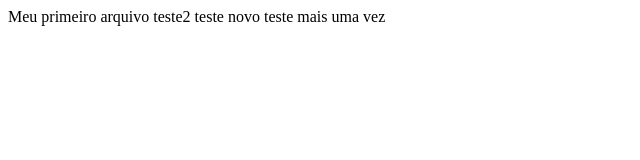
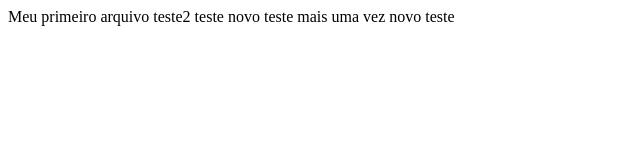
Before and after one commit to lurmachado/meuprojetoversionado, a plain HTML site: page meuprojetoversionado/index.html in a window 1280 px wide. Shown: the full height of the page, 0-640 px from the left. Drawn offline with Linux system fonts and the light colour scheme.

Commit message:
Update index.html

```diff
--- a/meuprojetoversionado/index.html
+++ b/meuprojetoversionado/index.html
@@ -4,5 +4,6 @@
 teste2
 teste novo
   teste mais uma vez
+  novo teste
 </body>
 </html>
```
